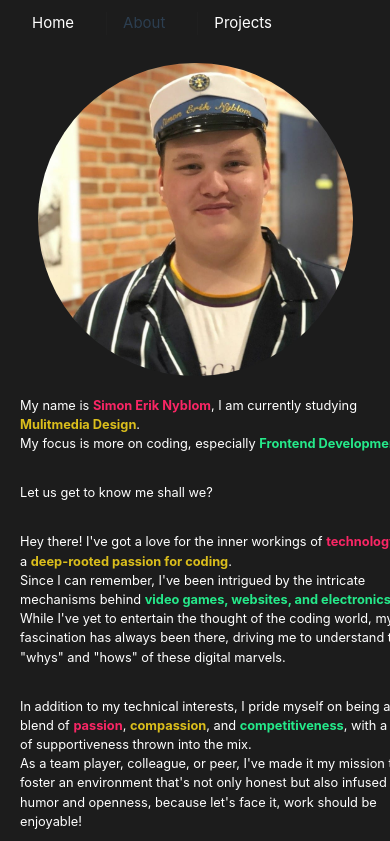
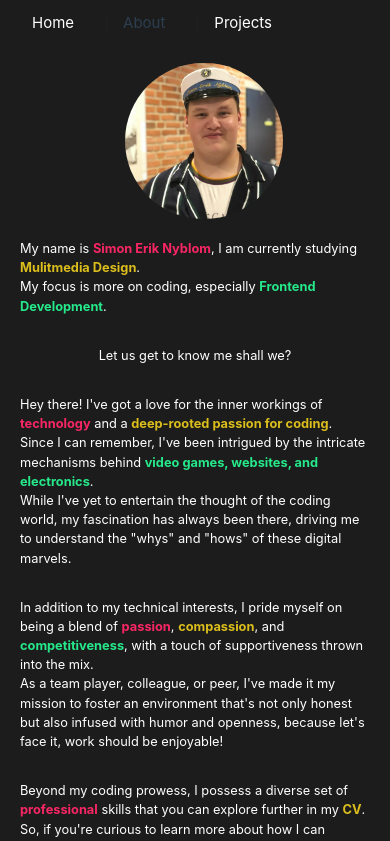
Before and after one commit to Sinyedu/SN-Portfolio, a Vue app: page /about in a window 390 px wide. Shown: the top 841 px of the page. Built offline with nearby package versions, Linux system fonts and the light colour scheme.

Commit message:
final deploy

```diff
--- a/src/views/AboutView.vue
+++ b/src/views/AboutView.vue
@@ -37,6 +37,12 @@
   </template>
 
   <style lang="scss" scoped>
+
+  #app {
+    display: flex;
+    align-items: center;
+    justify-content: center;
+  }
   .video-container {
   position: relative;
   width: 100%;
@@ -59,7 +65,7 @@
   }
 
   .btndown {
-    width: 30%;
+    width: 100%;
   }
   .icons {
     display: flex;
@@ -68,10 +74,11 @@
     justify-content: center;
   }
   .container {
+    width: 100%;
     display: flex;
+    align-items: center;
+    justify-content: center;
     flex-direction: column;
-    justify-content: center;
-    align-items: center;
     max-width: 1200px;
     margin: 0 auto;
     padding: 20px;
@@ -82,14 +89,14 @@
     align-items: center;
     justify-content: center;
     width: 350px;
-    flex-shrink: 0;
-    margin-right: 20px;
   }
 
   .aboutmetext {
-    text-align: start;
     display: flex;
+    max-width: 1200px;
     flex-direction: column;
+    align-items: center;
+    justify-content: center;
     font-size: 1.3rem;
     gap: 30px;
   }
@@ -109,7 +116,7 @@
 @media screen and (max-width: 1200px){
     .aboutmetext {
       font-size: 1.2rem;
-      max-width: 80%;
+      max-width: 100%;
     }
 
     .contact {
@@ -119,7 +126,7 @@
 @media screen and (max-width: 1024px){
     .aboutmetext {
       font-size: 1.2rem;
-      max-width: 40%;
+      max-width: 100%;
     }
     .container {
       justify-content: center;
@@ -142,11 +149,11 @@
   @media screen and (max-width: 900px){
     .aboutmetext {
       font-size: 1.1rem;
-      max-width: 50%;
+      max-width: 100%;
     }
     .container {
-      justify-content: start;
-      align-items: start;
+      justify-content: center;
+      align-items: center;
     }
     .container img {
       width: 100%;
@@ -163,53 +170,37 @@
 
   }
 
-  @media screen and (max-width: 749px){
+@media screen and (max-width: 749px) {
   .aboutmetext {
     font-size: 1rem;
-      max-width: 30%;
-
+    max-width: 100%;
   }
   .container {
-      justify-content: start;
-      align-items: start;
+    justify-content: center;
+    align-items: center;
   }
-    .contact {
+  .contact,
+  .links {
     display: flex;
     justify-content: center;
     text-align: center;
     align-items: center;
   }
-    .links
-    {
-      display: flex;
-      justify-content: center;
-      text-align: center;
-      align-items: center;
+  .icons {
+    flex-direction: row;
   }
 }
 
-  @media screen and (max-width: 500px){
+@media screen and (max-width: 500px) {
   .aboutmetext {
     font-size: 0.8rem;
-      max-width: 35%;
-    }
-    .contact {
-      display: flex;
-      justify-content: center;
-      text-align: center;
-      align-items: center;
-    }
-    .links
-    {
-      display: flex;
-      justify-content: center;
-      text-align: center;
-      align-items: center;
+    max-width: 100%;
   }
   .container img {
-      width: 90%;
+    margin-right: -5%;
+    width: 45%;
+    max-width: 100%; /* Ensures image does not overflow container */
   }
-
 }
 
   </style>
--- a/src/views/HomeView.vue
+++ b/src/views/HomeView.vue
@@ -56,7 +56,7 @@
   }
 
   .text {
-    padding-top: 50px;
+    padding-top: 9%;
     text-align: center;
   }
 
@@ -74,6 +74,9 @@
     .name-section {
       font-size: 40px;
     }
+    .text {
+      padding-top: 5%;
+    }
     .subtitle {
       font-size: 20px;
     }
@@ -88,6 +91,13 @@
       bottom: -35%;
     }
   }
+@media screen and (max-width: 750px){
+  .text {
+    padding-top: 13%;
+  }
+}
+
+
 
   @media screen and (max-width: 500px) {
     .name-section {
@@ -108,9 +118,12 @@
     }
   }
 
-  @media screen and (max-width: 400px) {
+  @media screen and (max-width: 500px) {
     .name-section {
       font-size: 25px;
+    }
+    .text {
+      padding-top: 20%;
     }
     .subtitle {
       font-size: 12px;
@@ -131,6 +144,9 @@
     .name-section {
       font-size: 20px;
     }
+    .text {
+      padding-top: 30%;
+    }
     .subtitle {
       font-size: 10px;
     }
```
Also changed, not shown: 10 other files (tests, documents, lock files or other folders). Lines whose indentation alone changed are shown as unchanged.
